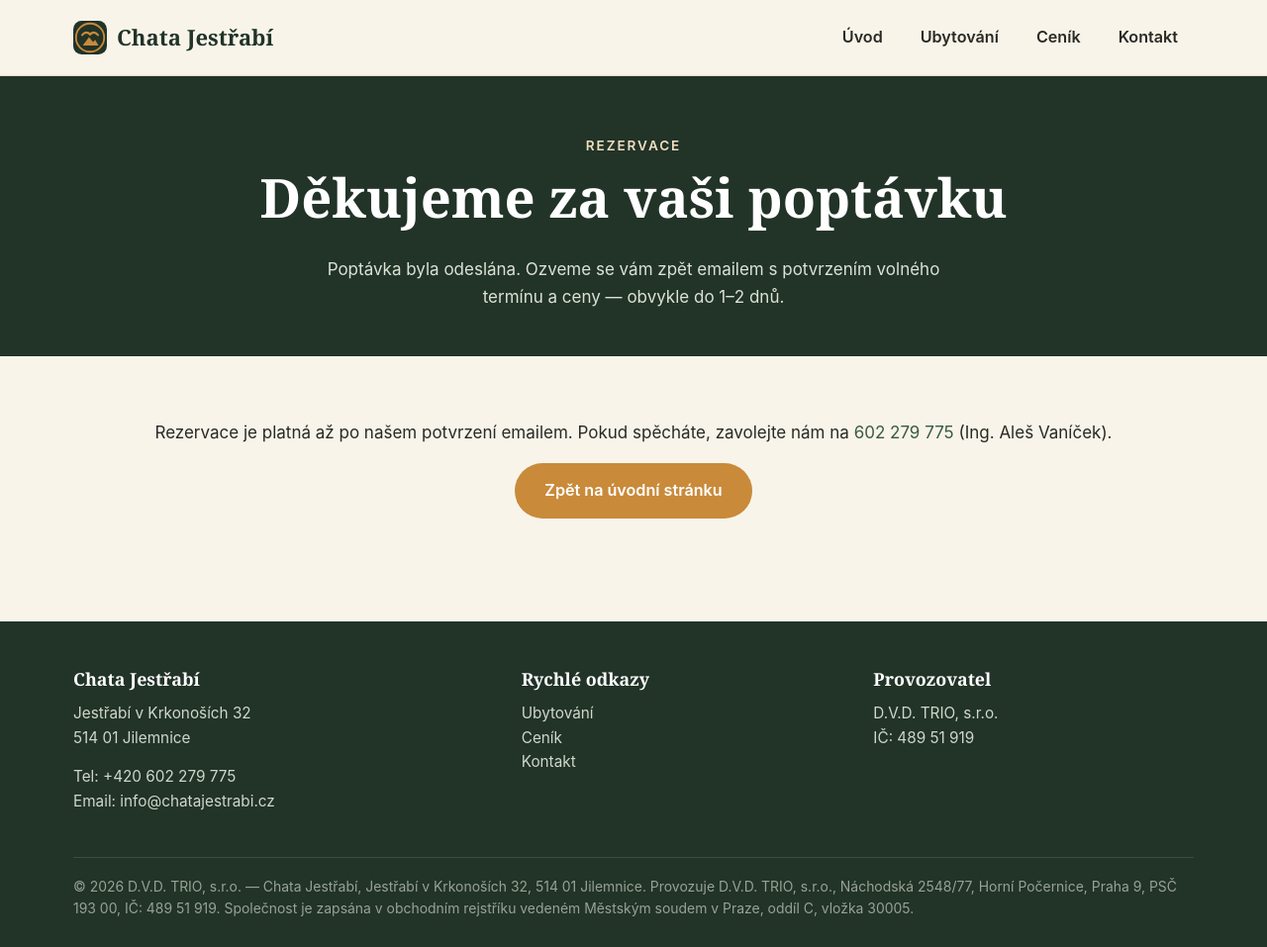
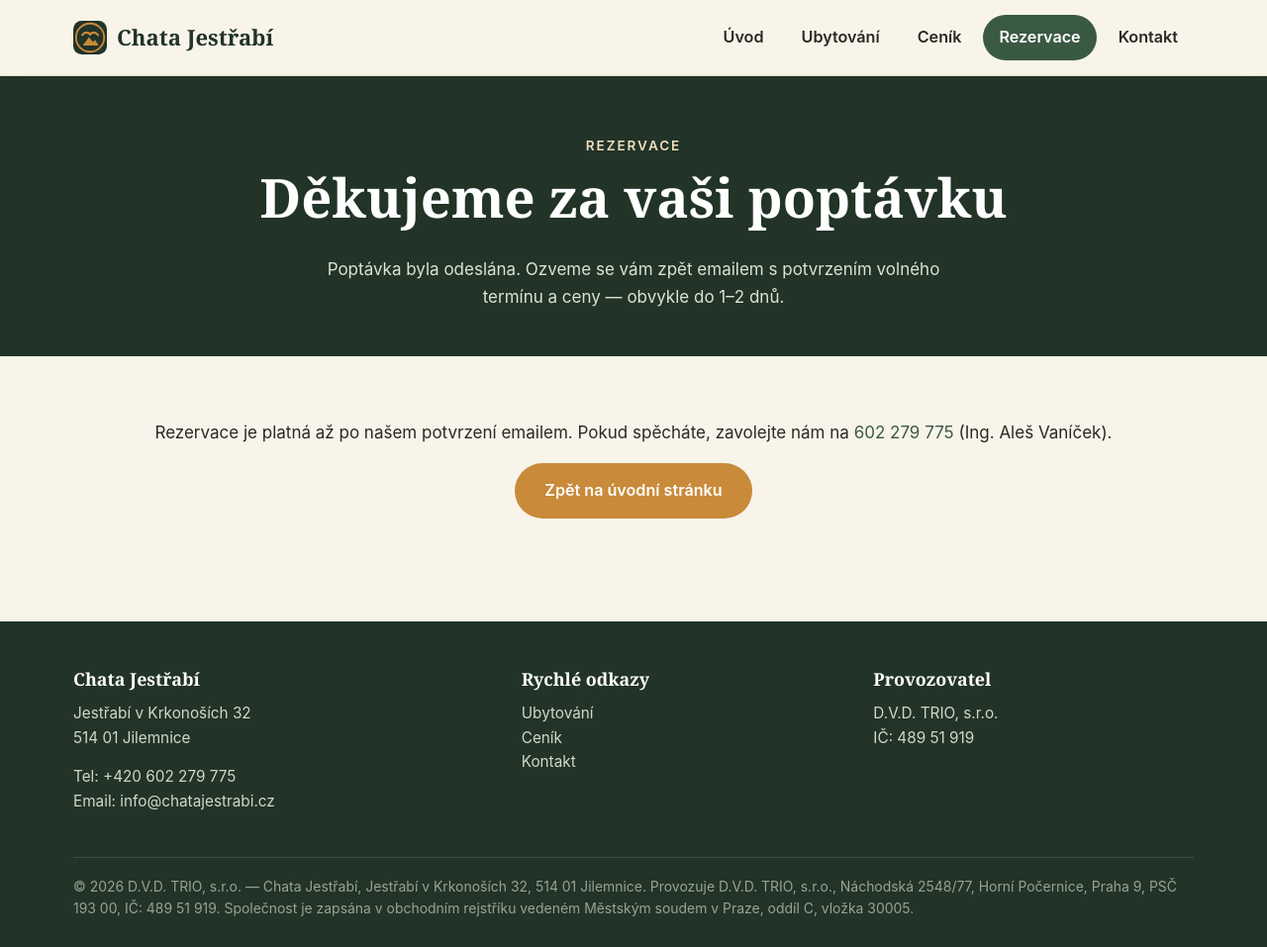
Before and after one commit to shogun256/shogun256.github.io, a Jekyll site: the page built from test/rezervace-dekujeme.html, in a window 1280 px wide and 957 px high. Shown: the whole window at 99% size. Built offline with Jekyll 4.4.1, drawn with Linux system fonts in a browser that asks for light colours.

Commit message:
Menu: přidána položka Rezervace

```diff
--- a/_includes/header.html
+++ b/_includes/header.html
@@ -11,6 +11,7 @@
       <a href="index.html"{% if page.nav == "uvod" %} aria-current="page"{% endif %}>Úvod</a>
       <a href="ubytovani.html"{% if page.nav == "ubytovani" %} aria-current="page"{% endif %}>Ubytování</a>
       <a href="cenik.html"{% if page.nav == "cenik" %} aria-current="page"{% endif %}>Ceník</a>
+      <a href="rezervace1.html"{% if page.nav == "rezervace" %} aria-current="page"{% endif %}>Rezervace</a>
       <a href="kontakt.html"{% if page.nav == "kontakt" %} aria-current="page"{% endif %}>Kontakt</a>
     </nav>
   </div>
```
